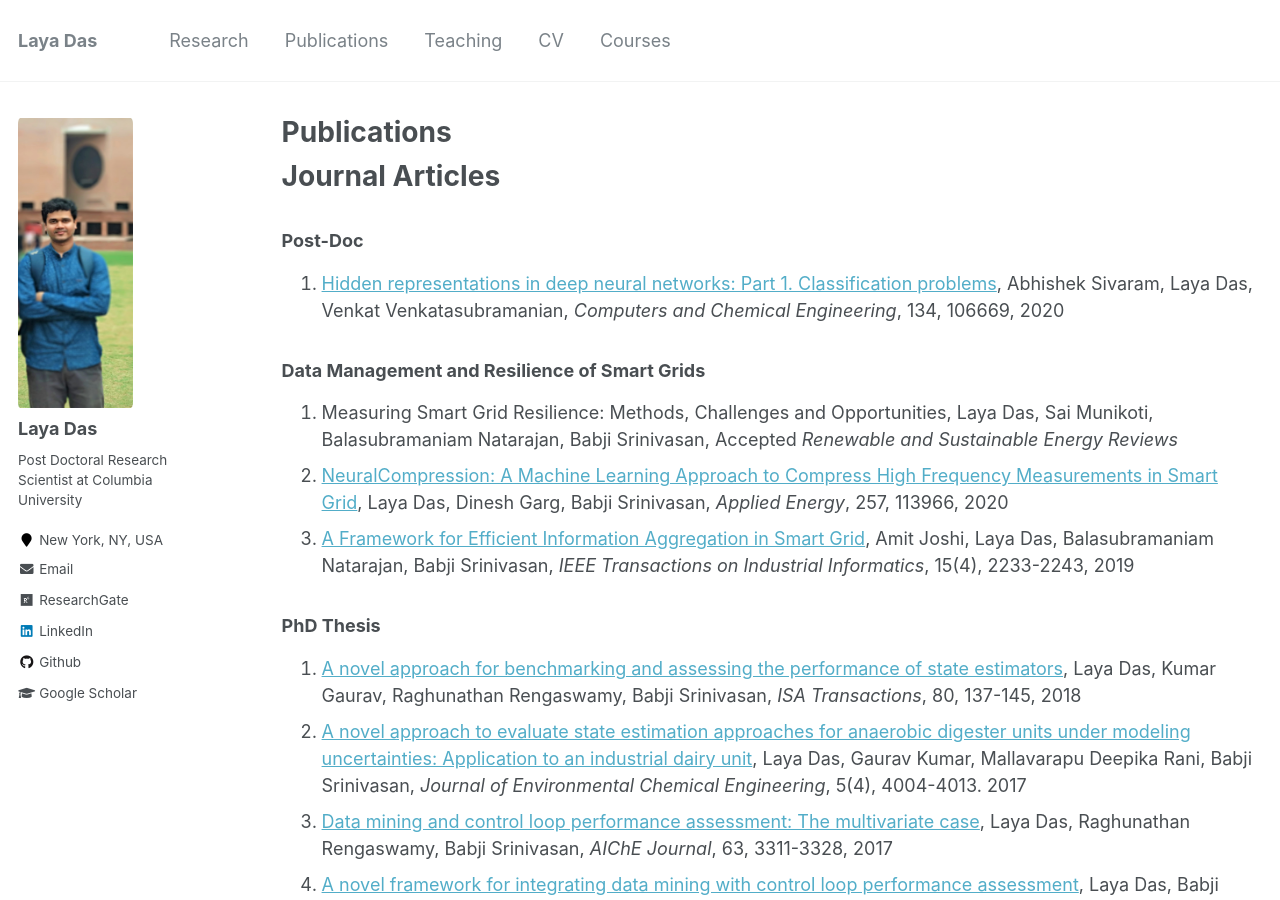
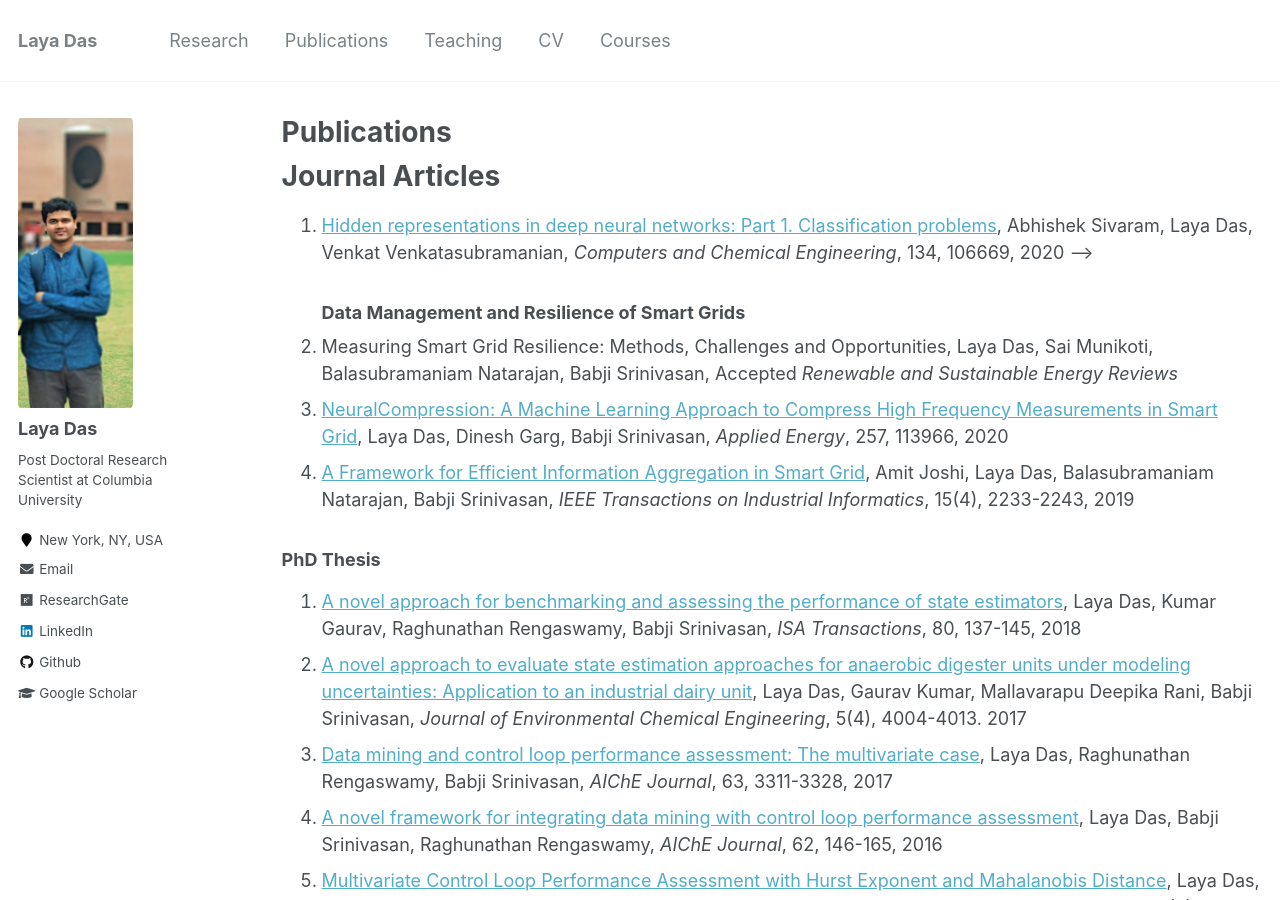
Before and after one commit to layadas/layadas.github.io, a Jekyll site: the page built from _publications/publications.md, in a window 1280 px wide and 900 px high. Built offline with Jekyll 4.4.1, drawn with Linux system fonts in a browser that asks for light colours.

Commit message:
Update publications.md

```diff
--- a/_publications/publications.md
+++ b/_publications/publications.md
@@ -6,10 +6,10 @@ author_profile: true
 ---
 Journal Articles
 =====
-### Post-Doc
+<!-- ### Post-Doc
 <!-- 12. Hidden representations in deep neural networks: Part 2. Regression problems, Laya Das, Abhishek Sivaram, Venkat Venkatasubramanian, Accepted *Computers and Chemical Engineering* -->
 11.	[Hidden representations in deep neural networks: Part 1. Classification problems](https://doi.org/10.1016/j.compchemeng.2019.106669), Abhishek Sivaram, Laya Das, Venkat Venkatasubramanian, *Computers and Chemical Engineering*, 134, 106669, 2020
-
+ -->
 ### Data Management and Resilience of Smart Grids
 13. Measuring Smart Grid Resilience: Methods, Challenges and Opportunities, Laya Das, Sai Munikoti, Balasubramaniam Natarajan, Babji Srinivasan, Accepted *Renewable and Sustainable Energy Reviews*
 10.	[NeuralCompression: A Machine Learning Approach to Compress High Frequency Measurements in Smart Grid](https://doi.org/10.1016/j.apenergy.2019.113966), Laya Das, Dinesh Garg, Babji Srinivasan, *Applied Energy*, 257, 113966, 2020
```
